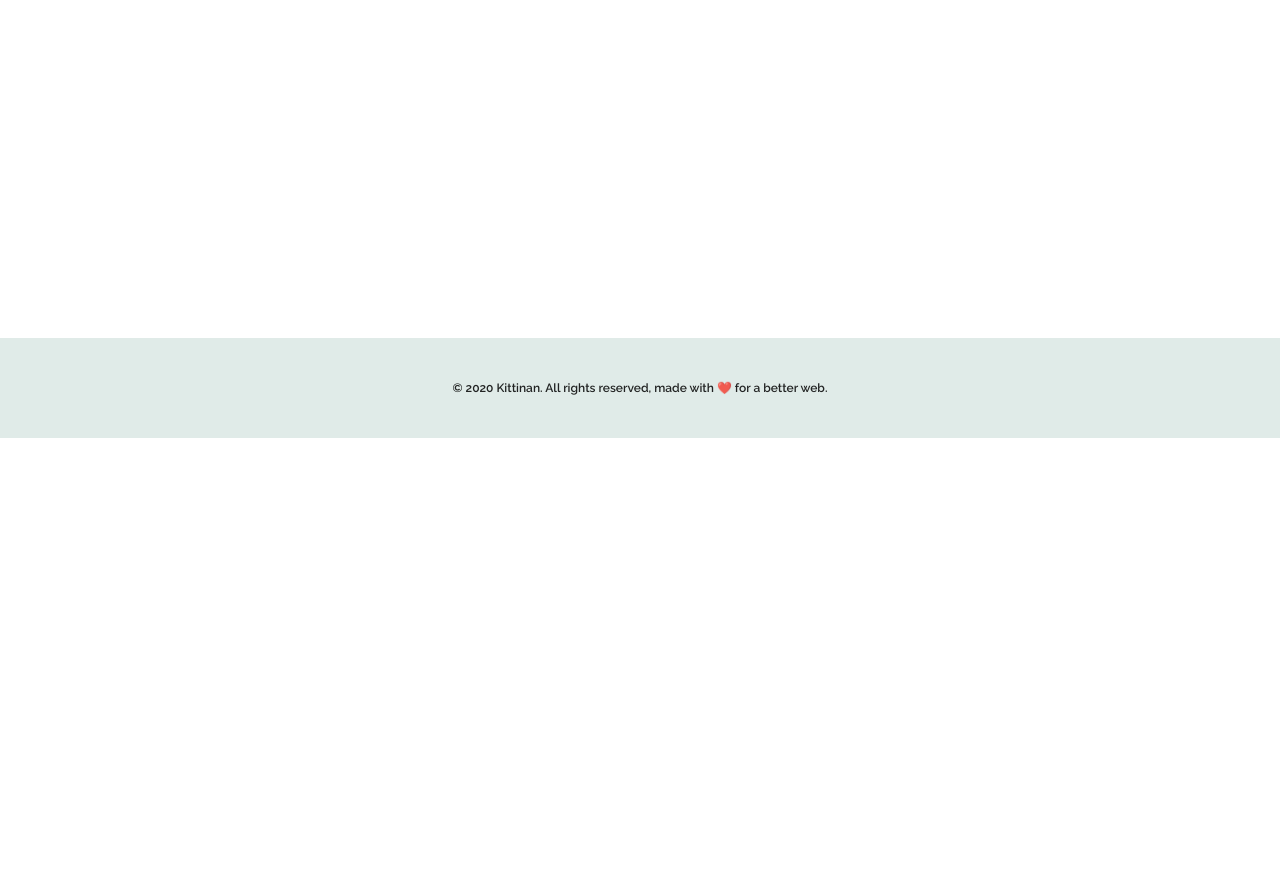
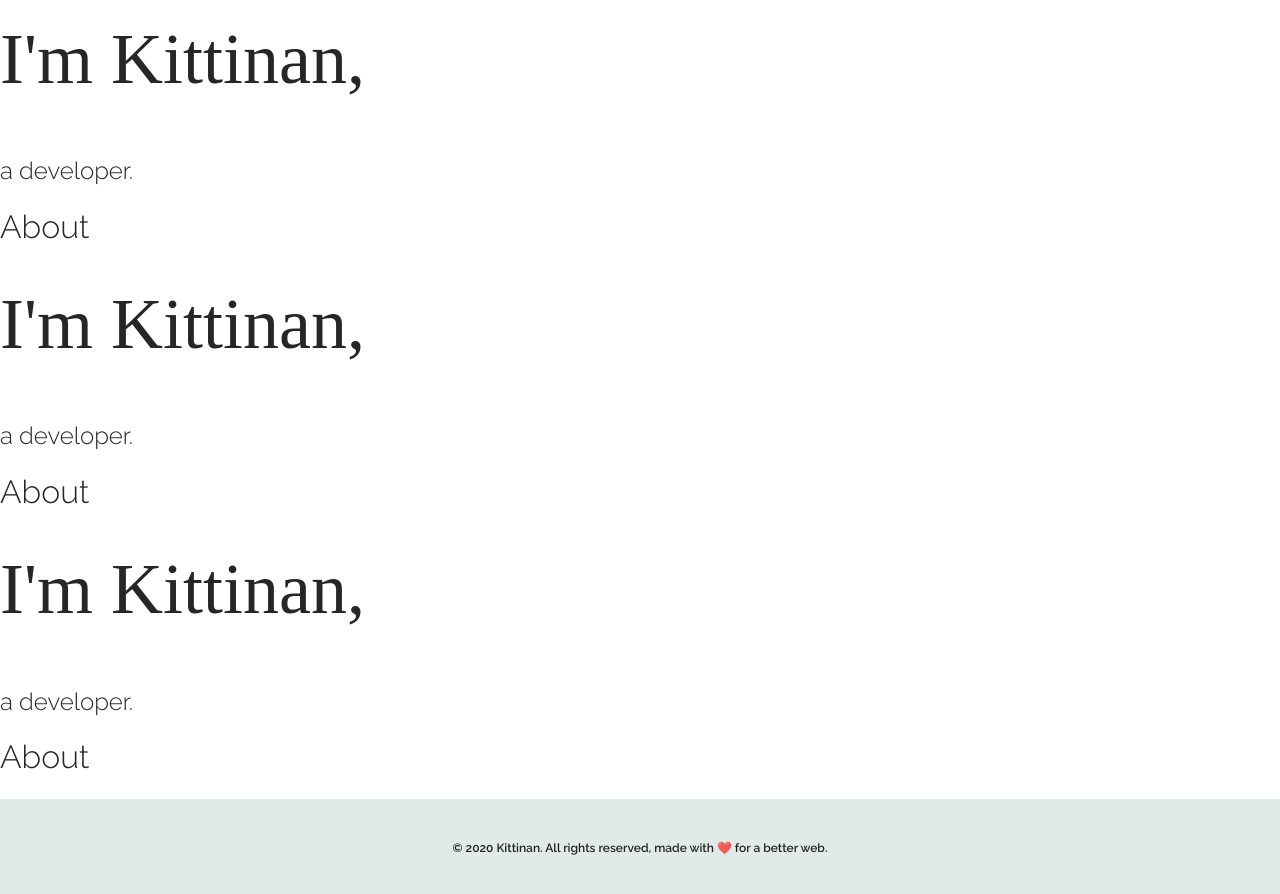
Before and after one commit to ktno/kittinan.site, a React app: page /about in a window 1280 px wide. Shown: the part 362-1256 px from the top of the page. Before the commit the page ends 800 px from the top, so only its background shows below. Built offline with nearby package versions, Linux system fonts and the light colour scheme; a web font is replaced by a local one.

Commit message:
fix: fix footer position

```diff
--- a/src/components/footer/style.css
+++ b/src/components/footer/style.css
@@ -1,7 +1,7 @@
 .footer {
   background-color: #e0ebe8;
   height: 100px;
-  position: absolute;
+  position: initial;
   bottom: 0;
   width: 100%;
   font-family: 'Raleway', sans-serif;
--- a/src/pages/about/index.js
+++ b/src/pages/about/index.js
@@ -8,6 +8,15 @@ const About = () => {
       <h1 className='headline'>I'm Kittinan,</h1>
       <h2 className='subheading'>a developer.</h2>
       <h3 className='heading'>About</h3>
+      <h1 className='headline'>I'm Kittinan,</h1>
+      <h2 className='subheading'>a developer.</h2>
+      <h3 className='heading'>About</h3>
+      <h1 className='headline'>I'm Kittinan,</h1>
+      <h2 className='subheading'>a developer.</h2>
+      <h3 className='heading'>About</h3>
+      <h1 className='headline'>I'm Kittinan,</h1>
+      <h2 className='subheading'>a developer.</h2>
+      <h3 className='heading'>About</h3>
     </>
   )
 }
```
